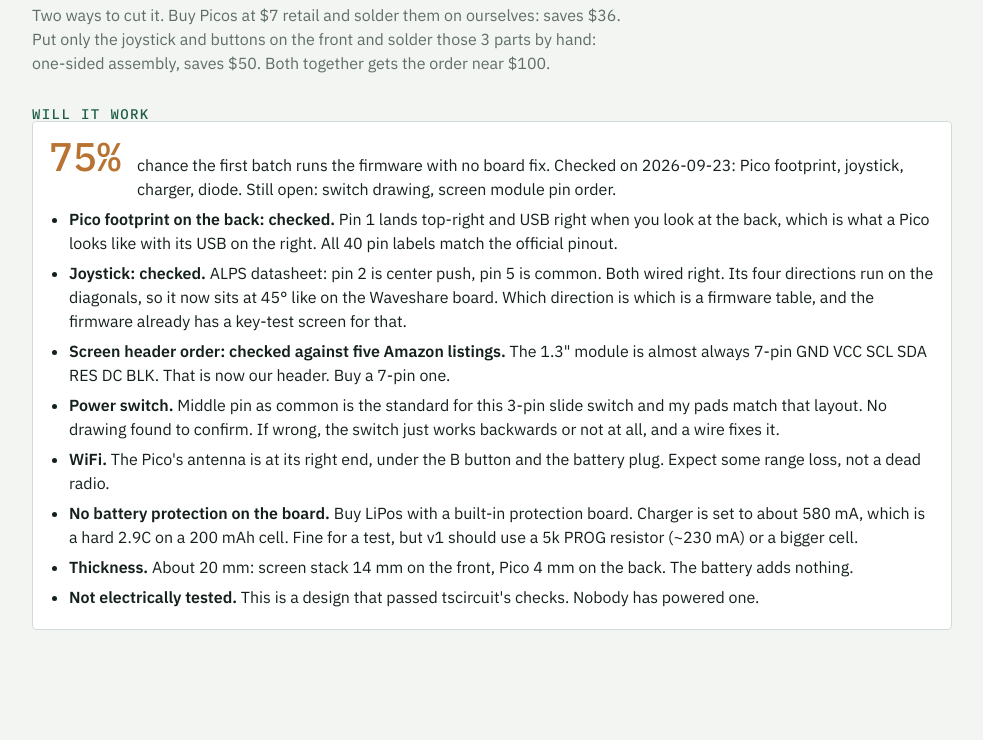
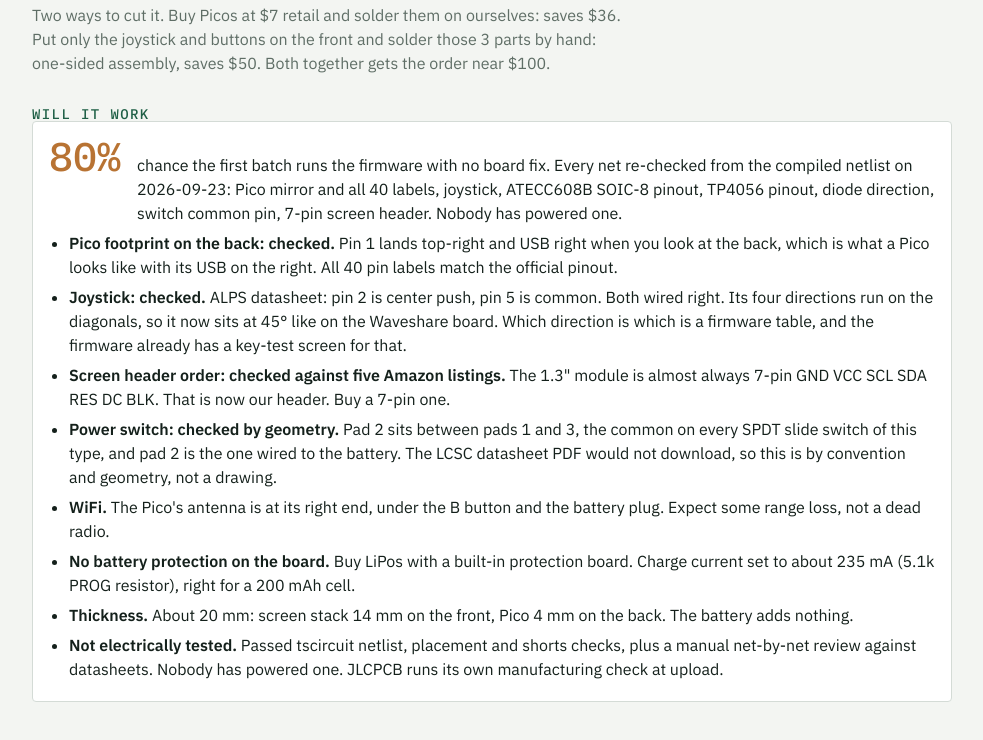
Before and after one commit to clawdbotatg/clawd-research, a plain HTML site: page tscircuit/picowallet-3d/picowallet-3d.html in a window 1280 px wide. Shown: the part 1565-2305 px from the top of the page, without its empty margins (148-1131 px from the left). Before the commit the page ends 2259 px from the top, so only its background shows below. Drawn offline with nearby package versions, Linux system fonts and the light colour scheme; no server answers.

Commit message:
tscircuit: picowallet page, review results

```diff
--- a/tscircuit/picowallet-3d/picowallet-3d.html
+++ b/tscircuit/picowallet-3d/picowallet-3d.html
@@ -68,16 +68,16 @@ ul{margin:0;padding-left:20px} li{margin:6px 0}
 <p class="sub">Two ways to cut it. Buy Picos at $7 retail and solder them on ourselves: saves $36. Put only the joystick and buttons on the front and solder those 3 parts by hand: one-sided assembly, saves $50. Both together gets the order near $100.</p></section>
 
 <section><h2>Will it work</h2><div class="note">
-<div class="conf"><b>75%</b><span>chance the first batch runs the firmware with no board fix. Checked on 2026-09-23: Pico footprint, joystick, charger, diode. Still open: switch drawing, screen module pin order.</span></div>
+<div class="conf"><b>80%</b><span>chance the first batch runs the firmware with no board fix. Every net re-checked from the compiled netlist on 2026-09-23: Pico mirror and all 40 labels, joystick, ATECC608B SOIC-8 pinout, TP4056 pinout, diode direction, switch common pin, 7-pin screen header. Nobody has powered one.</span></div>
 <ul>
 <li><b>Pico footprint on the back: checked.</b> Pin 1 lands top-right and USB right when you look at the back, which is what a Pico looks like with its USB on the right. All 40 pin labels match the official pinout.</li>
 <li><b>Joystick: checked.</b> ALPS datasheet: pin 2 is center push, pin 5 is common. Both wired right. Its four directions run on the diagonals, so it now sits at 45° like on the Waveshare board. Which direction is which is a firmware table, and the firmware already has a key-test screen for that.</li>
 <li><b>Screen header order: checked against five Amazon listings.</b> The 1.3" module is almost always 7-pin GND VCC SCL SDA RES DC BLK. That is now our header. Buy a 7-pin one.</li>
-<li><b>Power switch.</b> Middle pin as common is the standard for this 3-pin slide switch and my pads match that layout. No drawing found to confirm. If wrong, the switch just works backwards or not at all, and a wire fixes it.</li>
+<li><b>Power switch: checked by geometry.</b> Pad 2 sits between pads 1 and 3, the common on every SPDT slide switch of this type, and pad 2 is the one wired to the battery. The LCSC datasheet PDF would not download, so this is by convention and geometry, not a drawing.</li>
 <li><b>WiFi.</b> The Pico's antenna is at its right end, under the B button and the battery plug. Expect some range loss, not a dead radio.</li>
-<li><b>No battery protection on the board.</b> Buy LiPos with a built-in protection board. Charger is set to about 580 mA, which is a hard 2.9C on a 200 mAh cell. Fine for a test, but v1 should use a 5k PROG resistor (~230 mA) or a bigger cell.</li>
+<li><b>No battery protection on the board.</b> Buy LiPos with a built-in protection board. Charge current set to about 235 mA (5.1k PROG resistor), right for a 200 mAh cell.</li>
 <li><b>Thickness.</b> About 20 mm: screen stack 14 mm on the front, Pico 4 mm on the back. The battery adds nothing.</li>
-<li><b>Not electrically tested.</b> This is a design that passed tscircuit's checks. Nobody has powered one.</li>
+<li><b>Not electrically tested.</b> Passed tscircuit netlist, placement and shorts checks, plus a manual net-by-net review against datasheets. Nobody has powered one. JLCPCB runs its own manufacturing check at upload.</li>
 </ul></div></section>
 </main>
 <script src="https://cdnjs.cloudflare.com/ajax/libs/three.js/r128/three.min.js"></script>
```
